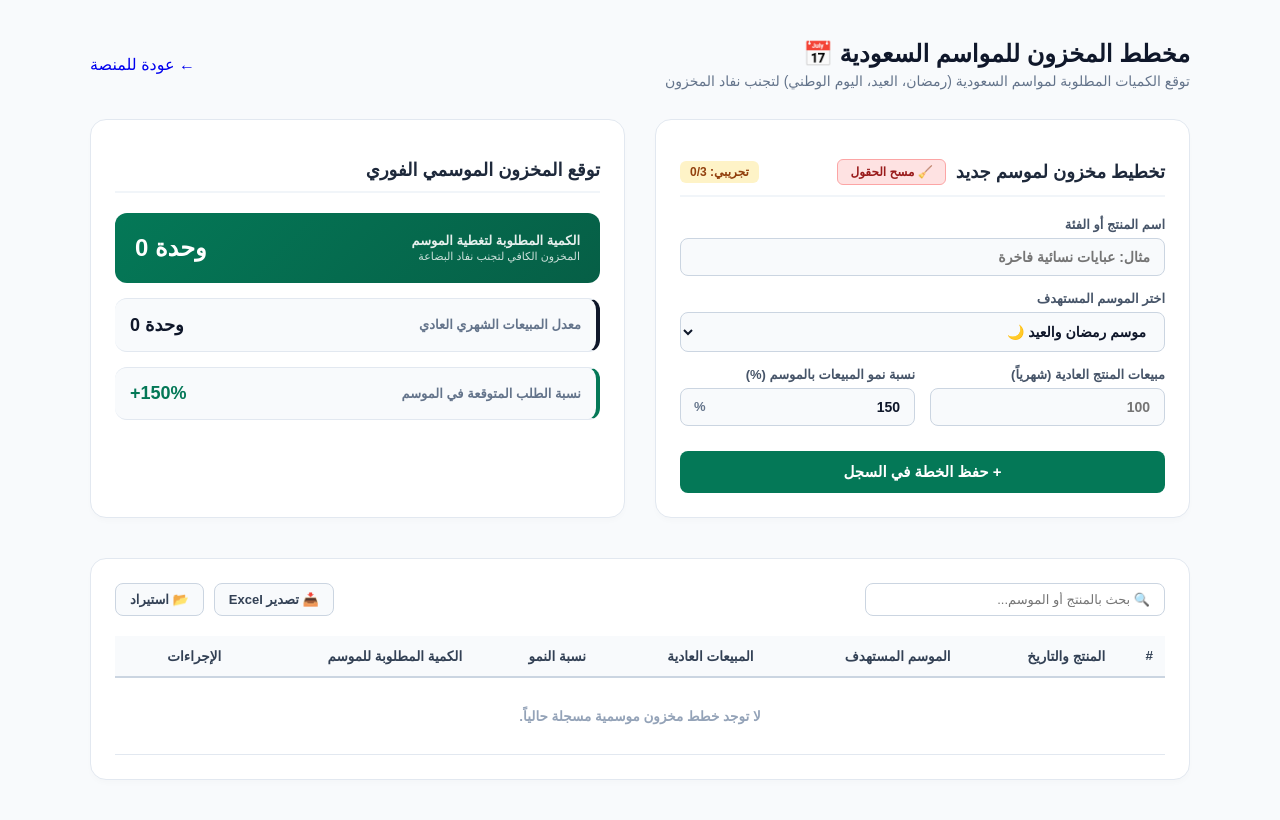
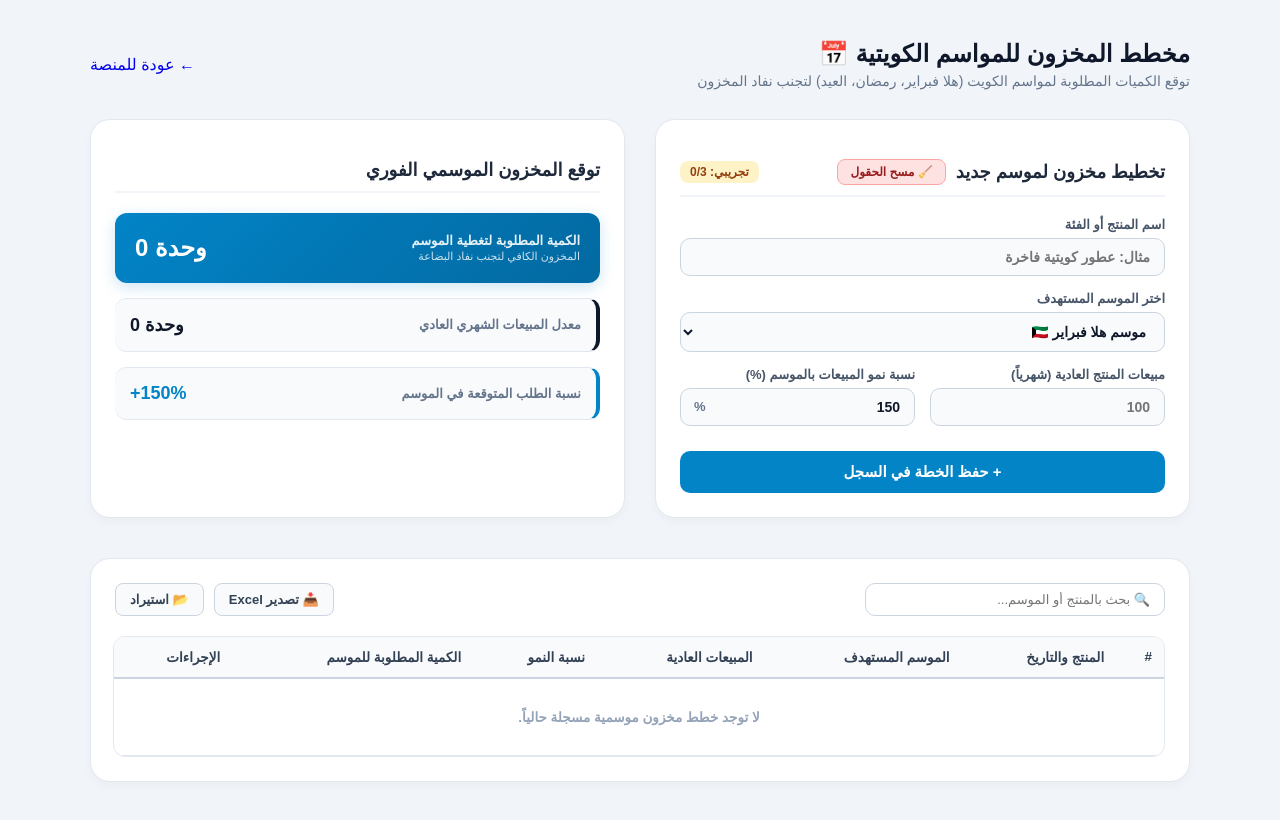
Before and after one commit to engaziasa-lang/engazia-app, a Next.js app: page /hub/kw/inventory in a window 1280 px wide. Built offline with nearby package versions, Linux system fonts and the light colour scheme.

Commit message:
Update page.tsx

```diff
--- a/app/hub/kw/inventory/page.tsx
+++ b/app/hub/kw/inventory/page.tsx
@@ -13,12 +13,12 @@ interface SeasonItem {
   createdAt?: string;
 }
 
-export default function SeasonalInventoryPlannerSA() {
+export default function SeasonalInventoryPlannerKW() {
   const [lang, setLang] = useState<'ar' | 'en'>('ar');
 
   const [productName, setProductName] = useState<string>('');
-  const [seasonSelect, setSeasonSelect] = useState<string>('موسم رمضان والعيد');
-  const [customSeason, setCustomSeason] = useState<string>('موسم رمضان والعيد');
+  const [seasonSelect, setSeasonSelect] = useState<string>('موسم هلا فبراير 🇰🇼');
+  const [customSeason, setCustomSeason] = useState<string>('موسم هلا فبراير 🇰🇼');
   const [normalMonthlySales, setNormalMonthlySales] = useState<number | ''>('');
   const [growthRatePercent, setGrowthRatePercent] = useState<number | ''>(150);
 
@@ -38,14 +38,14 @@ export default function SeasonalInventoryPlannerSA() {
     setLang(savedLang);
 
     if (savedLang === 'en') {
-      setSeasonSelect('Ramadan & Eid Season');
-      setCustomSeason('Ramadan & Eid Season');
+      setSeasonSelect('Hala February Season 🇰🇼');
+      setCustomSeason('Hala February Season 🇰🇼');
     } else {
-      setSeasonSelect('موسم رمضان والعيد');
-      setCustomSeason('موسم رمضان والعيد');
+      setSeasonSelect('موسم هلا فبراير 🇰🇼');
+      setCustomSeason('موسم هلا فبراير 🇰🇼');
     }
 
-    const saved = localStorage.getItem('seerk_seasonal_inventory_items');
+    const saved = localStorage.getItem('seerk_kw_seasonal_inventory_items');
     if (saved) {
       try { setItems(JSON.parse(saved)); } catch (e) { }
     }
@@ -53,23 +53,23 @@ export default function SeasonalInventoryPlannerSA() {
 
   const saveToLocalStorage = (newItems: SeasonItem[]) => {
     setItems(newItems);
-    localStorage.setItem('seerk_seasonal_inventory_items', JSON.stringify(newItems));
+    localStorage.setItem('seerk_kw_seasonal_inventory_items', JSON.stringify(newItems));
   };
 
   const t = {
     ar: {
       back: '← عودة للمنصة',
-      title: 'مخطط المخزون للمواسم السعودية 📅',
-      desc: 'توقع الكميات المطلوبة لمواسم السعودية (رمضان، العيد، اليوم الوطني) لتجنب نفاد المخزون',
+      title: 'مخطط المخزون للمواسم الكويتية 📅',
+      desc: 'توقع الكميات المطلوبة لمواسم الكويت (هلا فبراير، رمضان، العيد) لتجنب نفاد المخزون',
       editRecord: 'تعديل السجل',
       newRecord: 'تخطيط مخزون لموسم جديد',
       clear: '🧹 مسح الحقول',
       trial: 'تجريبي',
       prodName: 'اسم المنتج أو الفئة',
-      prodPH: 'مثال: عبايات نسائية فاخرة',
+      prodPH: 'مثال: عطور كويتية فاخرة',
       seasonLabel: 'اختر الموسم المستهدف',
+      optHalaFeb: 'موسم هلا فبراير 🇰🇼',
       optRamadan: 'موسم رمضان والعيد 🌙',
-      optNational: 'اليوم الوطني السعودي 🇸🇦',
       optBlackFriday: 'الجمعة البيضاء / السوداء 🏷️',
       optSchool: 'موسم العودة للمدارس 📚',
       optNewYear: 'رأس السنة / العروض الكبرى ⭐',
@@ -112,17 +112,17 @@ export default function SeasonalInventoryPlannerSA() {
     },
     en: {
       back: '→ Back to Hub',
-      title: 'Saudi Seasonal Inventory Planner 📅',
-      desc: 'Forecast required stock for Saudi seasons (Ramadan, Eid, National Day) to prevent stockouts',
+      title: 'Kuwaiti Seasonal Inventory Planner 📅',
+      desc: 'Forecast required stock for Kuwaiti seasons (Hala February, Ramadan, Eid) to prevent stockouts',
       editRecord: 'Edit Record',
       newRecord: 'Plan Inventory for New Season',
       clear: '🧹 Clear Fields',
       trial: 'Trial',
       prodName: 'Product Name or Category',
-      prodPH: 'e.g. Luxury Women Abayas',
+      prodPH: 'e.g. Luxury Kuwaiti Perfumes',
       seasonLabel: 'Select Target Season',
+      optHalaFeb: 'Hala February Season 🇰🇼',
       optRamadan: 'Ramadan & Eid Season 🌙',
-      optNational: 'Saudi National Day 🇸🇦',
       optBlackFriday: 'White / Black Friday 🏷️',
       optSchool: 'Back to School Season 📚',
       optNewYear: 'New Year / Mega Sales ⭐',
@@ -184,8 +184,8 @@ export default function SeasonalInventoryPlannerSA() {
 
   const handleClearForm = () => {
     setProductName('');
-    setSeasonSelect(lang === 'ar' ? 'موسم رمضان والعيد' : 'Ramadan & Eid Season');
-    setCustomSeason(lang === 'ar' ? 'موسم رمضان والعيد' : 'Ramadan & Eid Season');
+    setSeasonSelect(lang === 'ar' ? 'موسم هلا فبراير 🇰🇼' : 'Hala February Season 🇰🇼');
+    setCustomSeason(lang === 'ar' ? 'موسم هلا فبراير 🇰🇼' : 'Hala February Season 🇰🇼');
     setNormalMonthlySales('');
     setGrowthRatePercent(150);
     setEditingId(null);
@@ -205,7 +205,7 @@ export default function SeasonalInventoryPlannerSA() {
 
     const now = new Date();
     const timeOptions: Intl.DateTimeFormatOptions = { hour: 'numeric', minute: 'numeric', hour12: true };
-    const localeStr = lang === 'ar' ? 'ar-SA' : 'en-US';
+    const localeStr = lang === 'ar' ? 'ar-KW' : 'en-KW';
     const formattedDate = `${now.toLocaleDateString(localeStr)} - ${now.toLocaleTimeString(localeStr, timeOptions)}`;
 
     if (editingId) {
@@ -240,7 +240,7 @@ export default function SeasonalInventoryPlannerSA() {
 
   const handleEdit = (item: SeasonItem) => {
     setProductName(item.productName);
-    const standardSeasons = ['موسم رمضان والعيد', 'اليوم الوطني السعودي', 'الجمعة البيضاء / السوداء', 'موسم العودة للمدارس', 'رأس السنة / العروض الكبرى', 'Ramadan & Eid Season', 'Saudi National Day', 'White / Black Friday', 'Back to School Season', 'New Year / Mega Sales'];
+    const standardSeasons = ['موسم هلا فبراير 🇰🇼', 'موسم رمضان والعيد 🌙', 'الجمعة البيضاء / السوداء 🏷️', 'موسم العودة للمدارس 📚', 'رأس السنة / العروض الكبرى ⭐', 'Hala February Season 🇰🇼', 'Ramadan & Eid Season 🌙', 'White / Black Friday 🏷️', 'Back to School Season 📚', 'New Year / Mega Sales ⭐'];
     if (standardSeasons.includes(item.seasonName)) {
       setSeasonSelect(item.seasonName);
       setCustomSeason(item.seasonName);
@@ -281,7 +281,7 @@ export default function SeasonalInventoryPlannerSA() {
           </style>
         </head>
         <body>
-          <h2>Seasonal Inventory Planner Report</h2>
+          <h2>Seasonal Inventory Planner Report (KW)</h2>
           <table>
             <thead>
               <tr>
@@ -320,7 +320,7 @@ export default function SeasonalInventoryPlannerSA() {
     const url = URL.createObjectURL(blob);
     const link = document.createElement("a");
     link.setAttribute("href", url);
-    link.setAttribute("download", "enjazya_sa_seasonal_inventory.xls");
+    link.setAttribute("download", "enjazya_kw_seasonal_inventory.xls");
     document.body.appendChild(link);
     link.click();
     document.body.removeChild(link);
@@ -352,7 +352,7 @@ export default function SeasonalInventoryPlannerSA() {
   return (
     <div className="tool-container" style={{ direction: lang === 'ar' ? 'rtl' : 'ltr' }}>
       <style jsx global>{`
-        body { background-color: #f8fafc; margin: 0; font-family: ${lang === 'ar' ? "'Tajawal', sans-serif" : "'Inter', sans-serif"}; }
+        body { background-color: #f1f5f9; margin: 0; font-family: ${lang === 'ar' ? "'Tajawal', sans-serif" : "'Inter', sans-serif"}; }
         a { text-decoration: none; }
       `}</style>
       <style jsx>{`
@@ -360,8 +360,8 @@ export default function SeasonalInventoryPlannerSA() {
         @media(max-width: 768px) { .tool-container { padding: 10px; margin: 10px auto; } }
 
         .header { display: flex; align-items: center; justify-content: space-between; margin-bottom: 30px; flex-wrap: wrap; gap: 15px; flex-direction: ${lang === 'ar' ? 'row' : 'row-reverse'}; text-align: ${lang === 'ar' ? 'right' : 'left'}; }
-        .back-btn { background: #ffffff; border: 1px solid #cbd5e1; padding: 8px 16px; border-radius: 8px; color: #475569; font-weight: 700; font-size: 14px; transition: all 0.2s; display: flex; align-items: center; gap: 8px; }
-        .back-btn:hover { background: #f1f5f9; color: #0f172a; }
+        .back-btn { background: #ffffff; border: 1px solid #cbd5e1; padding: 8px 16px; border-radius: 10px; color: #475569; font-weight: 700; font-size: 14px; transition: all 0.2s; display: flex; align-items: center; gap: 8px; }
+        .back-btn:hover { background: #f8fafc; color: #0f172a; border-color: #0284c7; }
 
         .title-box h1 { font-size: 24px; font-weight: 900; color: #0f172a; margin: 0 0 5px 0; }
         .title-box p { color: #64748b; margin: 0; font-size: 14px; }
@@ -369,10 +369,10 @@ export default function SeasonalInventoryPlannerSA() {
         .grid-layout { display: grid; grid-template-columns: 1fr 1fr; gap: 30px; margin-bottom: 40px; }
         @media(max-width: 850px) { .grid-layout { grid-template-columns: 1fr; } }
 
-        .card { background: #ffffff; border-radius: 16px; padding: 24px; border: 1px solid #e2e8f0; box-shadow: 0 4px 6px -1px rgba(0,0,0,0.02); }
+        .card { background: #ffffff; border-radius: 20px; padding: 24px; border: 1px solid #e2e8f0; box-shadow: 0 4px 10px rgba(0,0,0,0.03); }
         .card-title { font-size: 18px; font-weight: 800; color: #1e293b; margin-bottom: 20px; border-bottom: 2px solid #f1f5f9; padding-bottom: 10px; display: flex; justify-content: space-between; align-items: center; flex-wrap: wrap; gap: 10px; flex-direction: ${lang === 'ar' ? 'row' : 'row-reverse'}; text-align: ${lang === 'ar' ? 'right' : 'left'}; }
 
-        .clear-form-btn { background: #fee2e2; border: 1px solid #fca5a5; color: #991b1b; padding: 5px 12px; border-radius: 6px; font-size: 12px; font-weight: 800; cursor: pointer; transition: all 0.2s; font-family: inherit; display: flex; align-items: center; gap: 5px; }
+        .clear-form-btn { background: #fee2e2; border: 1px solid #fca5a5; color: #991b1b; padding: 5px 12px; border-radius: 8px; font-size: 12px; font-weight: 800; cursor: pointer; transition: all 0.2s; font-family: inherit; display: flex; align-items: center; gap: 5px; }
         .clear-form-btn:hover { background: #fecaca; }
 
         .form-row { display: grid; grid-template-columns: 1fr 1fr; gap: 15px; }
@@ -381,39 +381,42 @@ export default function SeasonalInventoryPlannerSA() {
         .input-group { margin-bottom: 15px; width: 100%; text-align: ${lang === 'ar' ? 'right' : 'left'}; }
         .input-group label { display: block; font-size: 13px; font-weight: 700; color: #475569; margin-bottom: 6px; }
         .input-wrapper { position: relative; display: flex; align-items: center; width: 100%; }
-        .input-wrapper input, .input-wrapper select { width: 100%; padding: 10px 14px; border: 1px solid #cbd5e1; border-radius: 8px; font-size: 14px; font-family: inherit; outline: none; background: #f8fafc; color: #0f172a; font-weight: 600; box-sizing: border-box; text-align: ${lang === 'ar' ? 'right' : 'left'}; }
+        .input-wrapper input, .input-wrapper select { width: 100%; padding: 10px 14px; border: 1px solid #cbd5e1; border-radius: 10px; font-size: 14px; font-family: inherit; outline: none; background: #f8fafc; color: #0f172a; font-weight: 600; box-sizing: border-box; text-align: ${lang === 'ar' ? 'right' : 'left'}; transition: all 0.2s; }
         .input-wrapper input.with-currency { padding-${lang === 'ar' ? 'left' : 'right'}: 45px; }
-        .input-wrapper input:focus, .input-wrapper select:focus { border-color: #047857; background: #ffffff; }
+        .input-wrapper input:focus, .input-wrapper select:focus { border-color: #0284c7; background: #ffffff; box-shadow: 0 0 0 2px rgba(2, 132, 199, 0.15); }
         .currency-tag { position: absolute; ${lang === 'ar' ? 'left: 14px;' : 'right: 14px;'} color: #64748b; font-weight: 800; font-size: 13px; pointer-events: none; }
 
-        .action-btn { background: #047857; color: #fff; border: none; width: 100%; padding: 12px; border-radius: 8px; font-weight: 900; font-size: 15px; cursor: pointer; transition: all 0.2s; font-family: inherit; margin-top: 10px; box-sizing: border-box; }
-        .action-btn:hover { background: #065f46; }
+        .action-btn { background: #0284c7; color: #fff; border: none; width: 100%; padding: 12px; border-radius: 10px; font-weight: 900; font-size: 15px; cursor: pointer; transition: all 0.2s; font-family: inherit; margin-top: 10px; box-sizing: border-box; }
+        .action-btn:hover { background: #0369a1; transform: translateY(-2px); box-shadow: 0 4px 10px rgba(2, 132, 199, 0.2); }
 
         .result-box { background: #f8fafc; border-radius: 12px; padding: 15px; margin-bottom: 15px; display: flex; justify-content: space-between; align-items: center; border: 1px solid #e2e8f0; flex-wrap: wrap; gap: 10px; flex-direction: ${lang === 'ar' ? 'row' : 'row-reverse'}; text-align: ${lang === 'ar' ? 'right' : 'left'}; }
-        .result-box.primary { background: linear-gradient(135deg, #047857 0%, #065f46 100%); color: #fff; border: none; padding: 20px; }
+        .result-box.primary { background: linear-gradient(135deg, #0284c7 0%, #0369a1 100%); color: #fff; border: none; padding: 20px; box-shadow: 0 4px 15px rgba(2, 132, 199, 0.2); }
         .result-label { font-size: 13px; font-weight: 700; color: #64748b; }
         .primary .result-label { color: #ffffff; opacity: 0.9; }
         .result-value { font-size: 18px; font-weight: 900; color: #0f172a; direction: ltr; }
         .primary .result-value { font-size: 24px; color: #ffffff; direction: ltr; }
 
-        .table-section { background: #ffffff; border-radius: 16px; padding: 24px; border: 1px solid #e2e8f0; box-shadow: 0 4px 6px -1px rgba(0,0,0,0.02); text-align: ${lang === 'ar' ? 'right' : 'left'}; }
+        .table-section { background: #ffffff; border-radius: 20px; padding: 24px; border: 1px solid #e2e8f0; box-shadow: 0 4px 10px rgba(0,0,0,0.03); text-align: ${lang === 'ar' ? 'right' : 'left'}; }
         .table-toolbar { display: flex; justify-content: space-between; align-items: center; margin-bottom: 20px; flex-wrap: wrap; gap: 15px; flex-direction: ${lang === 'ar' ? 'row' : 'row-reverse'}; }
-        .search-input { padding: 8px 14px; border: 1px solid #cbd5e1; border-radius: 8px; font-family: inherit; font-size: 13px; outline: none; width: 100%; max-width: 300px; box-sizing: border-box; text-align: ${lang === 'ar' ? 'right' : 'left'}; }
+        .search-input { padding: 8px 14px; border: 1px solid #cbd5e1; border-radius: 10px; font-family: inherit; font-size: 13px; outline: none; width: 100%; max-width: 300px; box-sizing: border-box; text-align: ${lang === 'ar' ? 'right' : 'left'}; transition: all 0.2s; }
+        .search-input:focus { border-color: #0284c7; box-shadow: 0 0 0 2px rgba(2, 132, 199, 0.15); }
         .table-btns { display: flex; gap: 10px; flex-wrap: wrap; }
-        .t-btn { padding: 8px 14px; border-radius: 8px; font-weight: 700; font-size: 13px; cursor: pointer; border: 1px solid #cbd5e1; background: #f8fafc; color: #334155; font-family: inherit; display: flex; align-items: center; justify-content: center; }
-        .t-btn:hover { background: #f1f5f9; }
+        .t-btn { padding: 8px 14px; border-radius: 8px; font-weight: 700; font-size: 13px; cursor: pointer; border: 1px solid #cbd5e1; background: #f8fafc; color: #334155; font-family: inherit; display: flex; align-items: center; justify-content: center; transition: all 0.2s; }
+        .t-btn:hover { background: #f1f5f9; color: #0284c7; border-color: #0284c7; }
 
-        .table-responsive { overflow-x: auto; -webkit-overflow-scrolling: touch; width: 100%; }
+        .table-responsive { overflow-x: auto; -webkit-overflow-scrolling: touch; width: 100%; border-radius: 12px; border: 1px solid #e2e8f0; }
         .data-table { width: 100%; border-collapse: collapse; font-size: 13.5px; min-width: 900px; }
         .data-table th { background: #f8fafc; padding: 12px; text-align: ${lang === 'ar' ? 'right' : 'left'}; border-bottom: 2px solid #cbd5e1; font-weight: 800; color: #334155; white-space: nowrap; }
         .data-table td { padding: 12px; border-bottom: 1px solid #e2e8f0; color: #0f172a; font-weight: 600; vertical-align: middle; }
         .data-table tfoot td { background: #f1f5f9; font-weight: 900; color: #0f172a; border-top: 2px solid #cbd5e1; }
 
-        .trial-badge { background: #fef3c7; color: #92400e; padding: 4px 10px; border-radius: 6px; font-size: 12px; font-weight: 800; }
+        .trial-badge { background: #fef3c7; color: #92400e; padding: 4px 10px; border-radius: 8px; font-size: 12px; font-weight: 800; }
 
-        .tb-action-btn { border: none; padding: 6px 10px; border-radius: 6px; font-size: 11px; font-weight: 800; cursor: pointer; display: flex; align-items: center; gap: 4px; font-family: inherit;}
+        .tb-action-btn { border: none; padding: 6px 10px; border-radius: 6px; font-size: 11px; font-weight: 800; cursor: pointer; display: flex; align-items: center; gap: 4px; font-family: inherit; transition: all 0.2s; }
         .btn-edit { background: #e0f2fe; color: #0369a1; }
+        .btn-edit:hover { background: #bae6fd; }
         .btn-delete { background: #fee2e2; color: #991b1b; }
+        .btn-delete:hover { background: #fca5a5; }
       `}</style>
 
       <div className="header">
@@ -421,7 +424,7 @@ export default function SeasonalInventoryPlannerSA() {
           <h1>{text.title}</h1>
           <p>{text.desc}</p>
         </div>
-        <Link href="/hub/sa" className="back-btn">
+        <Link href="/hub/kw" className="back-btn">
           {text.back}
         </Link>
       </div>
@@ -450,11 +453,11 @@ export default function SeasonalInventoryPlannerSA() {
               <label>{text.seasonLabel}</label>
               <div className="input-wrapper" style={{ marginBottom: '8px' }}>
                 <select value={seasonSelect} onChange={handleSelectChange}>
-                  <option value={lang === 'ar' ? 'موسم رمضان والعيد' : 'Ramadan & Eid Season'}>{text.optRamadan}</option>
-                  <option value={lang === 'ar' ? 'اليوم الوطني السعودي' : 'Saudi National Day'}>{text.optNational}</option>
-                  <option value={lang === 'ar' ? 'الجمعة البيضاء / السوداء' : 'White / Black Friday'}>{text.optBlackFriday}</option>
-                  <option value={lang === 'ar' ? 'موسم العودة للمدارس' : 'Back to School Season'}>{text.optSchool}</option>
-                  <option value={lang === 'ar' ? 'رأس السنة / العروض الكبرى' : 'New Year / Mega Sales'}>{text.optNewYear}</option>
+                  <option value={lang === 'ar' ? 'موسم هلا فبراير 🇰🇼' : 'Hala February Season 🇰🇼'}>{text.optHalaFeb}</option>
+                  <option value={lang === 'ar' ? 'موسم رمضان والعيد 🌙' : 'Ramadan & Eid Season 🌙'}>{text.optRamadan}</option>
+                  <option value={lang === 'ar' ? 'الجمعة البيضاء / السوداء 🏷️' : 'White / Black Friday 🏷️'}>{text.optBlackFriday}</option>
+                  <option value={lang === 'ar' ? 'موسم العودة للمدارس 📚' : 'Back to School Season 📚'}>{text.optSchool}</option>
+                  <option value={lang === 'ar' ? 'رأس السنة / العروض الكبرى ⭐' : 'New Year / Mega Sales ⭐'}>{text.optNewYear}</option>
                   <option value={lang === 'ar' ? 'موسم آخر (كتابة يدوية)' : 'Other Season (Custom)'}>{text.optCustom}</option>
                 </select>
               </div>
@@ -512,9 +515,9 @@ export default function SeasonalInventoryPlannerSA() {
             <span className="result-value" style={{ color: '#0f172a' }}>{sales} {text.table.unit}</span>
           </div>
 
-          <div className="result-box" style={{ borderRight: lang === 'ar' ? '4px solid #047857' : 'none', borderLeft: lang === 'en' ? '4px solid #047857' : 'none', background: '#f8fafc' }}>
+          <div className="result-box" style={{ borderRight: lang === 'ar' ? '4px solid #0284c7' : 'none', borderLeft: lang === 'en' ? '4px solid #0284c7' : 'none', background: '#f8fafc' }}>
             <span className="result-label">{text.growthRateLabel}</span>
-            <span className="result-value" style={{ color: '#047857' }}>+{growth}%</span>
+            <span className="result-value" style={{ color: '#0284c7' }}>+{growth}%</span>
           </div>
         </div>
       </div>
@@ -563,12 +566,12 @@ export default function SeasonalInventoryPlannerSA() {
                       <div style={{ fontWeight: 900, color: '#0f172a' }}>{item.productName}</div>
                       {item.createdAt && <div style={{ fontSize: '11px', color: '#64748b', marginTop: '4px', fontWeight: 600 }}>🕒 {item.createdAt}</div>}
                     </td>
-                    <td><span style={{ fontWeight: 800, color: '#047857' }}>{item.seasonName}</span></td>
+                    <td><span style={{ fontWeight: 800, color: '#0284c7' }}>{item.seasonName}</span></td>
                     <td>{item.normalMonthlySales} {text.table.unit}</td>
                     <td><span style={{ color: '#d97706', fontWeight: 800 }}>+{item.growthRatePercent}%</span></td>
                     <td style={{ fontWeight: 900, color: '#0f172a' }}>{item.requiredStock} {text.table.unit}</td>
                     <td>
-                      <div style={{ display: 'flex', gap: '6px', flexWrap: 'wrap' }}>
+                      <div style={{ display: 'flex', gap: '6px', flexWrap: 'wrap', justifyContent: 'center' }}>
                         <button className="tb-action-btn btn-edit" onClick={() => handleEdit(item)} title="Edit">✏️</button>
                         <button className="tb-action-btn btn-delete" onClick={() => handleDelete(item.id)} title="Delete">❌</button>
                       </div>
@@ -583,7 +586,7 @@ export default function SeasonalInventoryPlannerSA() {
                   <td colSpan={3} style={{ textAlign: 'center' }}>{text.table.totalLabel}</td>
                   <td>{totalNormalSalesSum} {text.table.unit}</td>
                   <td>-</td>
-                  <td style={{ color: '#047857' }}>{totalRequiredStockSum} {text.table.unit}</td>
+                  <td style={{ color: '#0284c7' }}>{totalRequiredStockSum} {text.table.unit}</td>
                   <td></td>
                 </tr>
               </tfoot>
```
